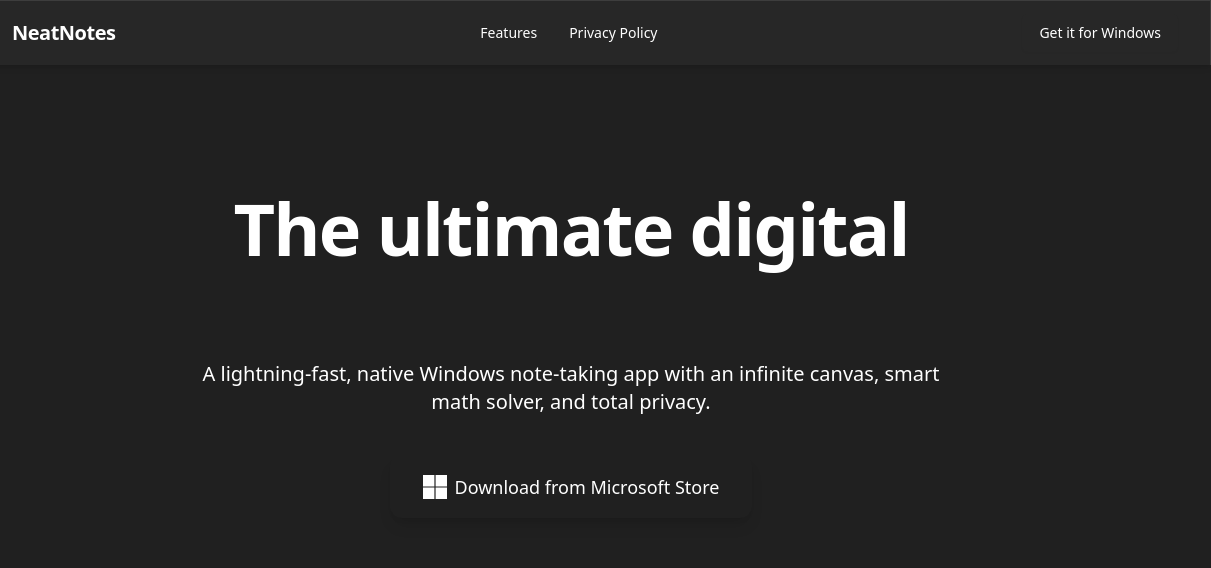
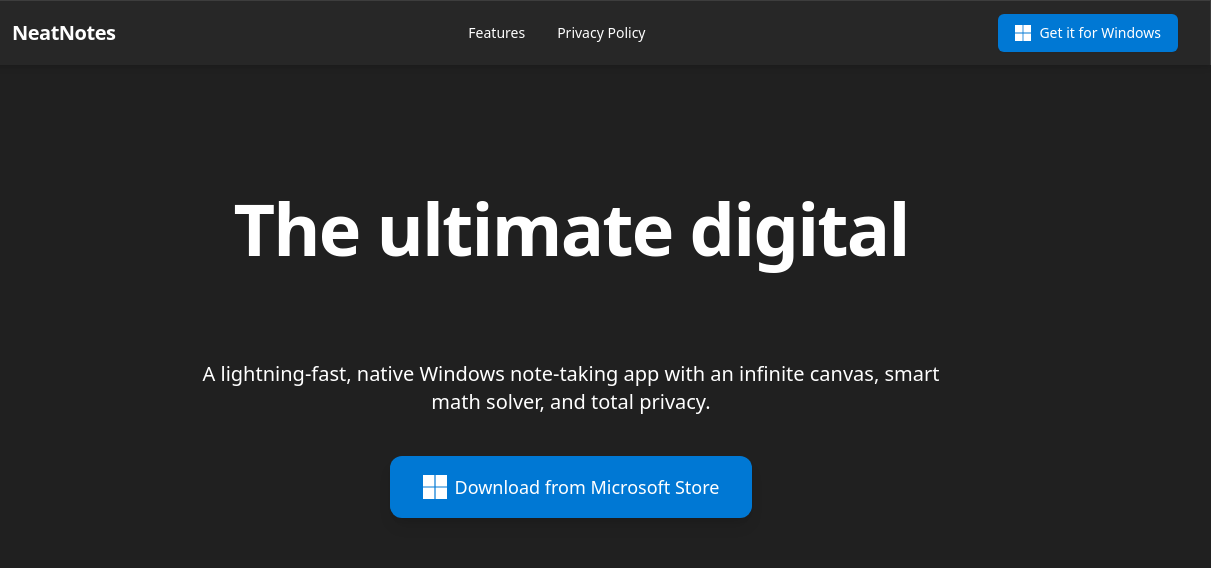
Before and after one commit to StameSoftwares/stamesoftwares.github.io, a plain HTML site: page index.html in a window 1280 px wide. Shown: the top 568 px of the page, 69-1280 px from the left. Drawn offline with nearby package versions, Linux system fonts and the light colour scheme.

Commit message:
changed button backgrounds

```diff
--- a/index.html
+++ b/index.html
@@ -42,6 +42,22 @@
             border: 1px solid rgba(255, 255, 255, 0.08);
             box-shadow: 0 4px 6px -1px rgba(0, 0, 0, 0.1), 0 2px 4px -1px rgba(0, 0, 0, 0.06);
         }
+
+        .btn-ms {
+    background-color: #0078d4;
+}
+.btn-ms:hover {
+    background-color: #006cbd;
+}
+.btn-ms-glow {
+    background-color: #0078d4;
+    box-shadow: 0 0 20px rgba(0, 120, 212, 0.6);
+    transition: box-shadow 0.3s ease, background-color 0.3s ease;
+}
+.btn-ms-glow:hover {
+    background-color: #006cbd;
+    box-shadow: 0 0 35px rgba(0, 120, 212, 0.9);
+}
     </style>
 </head>
 <body class="bg-win-bg text-win-text font-sans antialiased min-h-screen flex flex-col selection:bg-win-accent selection:text-win-bg">
@@ -66,7 +82,10 @@
 
                 <!-- Action Button -->
                 <div class="flex items-center">
-                    <a href="#" class="hidden md:inline-flex items-center justify-center px-4 py-2 border border-transparent rounded-md shadow-sm text-sm font-medium text-white bg-win-accent hover:bg-win-accentHover transition-colors focus:outline-none focus:ring-2 focus:ring-offset-2 focus:ring-win-accent focus:ring-offset-win-bg">
+                    <a href="#" class="btn-ms hidden md:inline-flex items-center justify-center px-4 py-2 border border-transparent rounded-md shadow-sm text-sm font-medium text-white bg-win-accent hover:bg-win-accentHover transition-colors focus:outline-none focus:ring-2 focus:ring-offset-2 focus:ring-win-accent focus:ring-offset-win-bg">
+                    <svg class="w-4 h-4 mr-2" fill="currentColor" viewBox="0 0 24 24" xmlns="http://www.w3.org/2000/svg">
+                        <path d="M11.4 24H0V12.6h11.4V24zM24 24H12.6V12.6H24V24zM11.4 11.4H0V0h11.4v11.4zm12.6 0H12.6V0H24v11.4z"/>
+                    </svg>
                         Get it for Windows
                     </a>
                     <!-- Mobile menu button -->
@@ -84,7 +103,7 @@
             <div class="px-2 pt-2 pb-3 space-y-1 sm:px-3">
                 <a href="#features" class="block px-3 py-2 rounded-md text-base font-medium text-win-textMuted hover:text-white hover:bg-win-panelHover">Features</a>
                 <a href="privacy.html" class="block px-3 py-2 rounded-md text-base font-medium text-win-textMuted hover:text-white hover:bg-win-panelHover">Privacy Policy</a>
-                <a href="#" class="block mt-4 px-3 py-2 text-center rounded-md text-base font-medium text-white bg-win-accent hover:bg-win-accentHover">Get it for Windows</a>
+                <a href="#" class="btn-ms block mt-4 px-3 py-2 text-center rounded-md text-base font-medium text-white bg-win-accent hover:bg-win-accentHover">Get it for Windows</a>
             </div>
         </div>
     </header>
@@ -102,7 +121,7 @@
                 A lightning-fast, native Windows note-taking app with an infinite canvas, smart math solver, and total privacy.
             </p>
             <div class="flex justify-center mb-16">
-                <a href="#" class="inline-flex items-center justify-center px-8 py-4 border border-transparent text-lg font-medium rounded-xl text-white bg-win-accent hover:bg-win-accentHover shadow-lg hover:shadow-win-accent/25 transition-all duration-200 transform hover:-translate-y-1">
+                <a href="#" class="btn-ms-glow inline-flex items-center justify-center px-8 py-4 border border-transparent text-lg font-medium rounded-xl text-white bg-win-accent hover:bg-win-accentHover shadow-lg hover:shadow-win-accent/25 transition-all duration-200 transform hover:-translate-y-1">
                     <svg class="w-6 h-6 mr-2" fill="currentColor" viewBox="0 0 24 24" xmlns="http://www.w3.org/2000/svg">
                         <path d="M11.4 24H0V12.6h11.4V24zM24 24H12.6V12.6H24V24zM11.4 11.4H0V0h11.4v11.4zm12.6 0H12.6V0H24v11.4z"/>
                     </svg>
```
